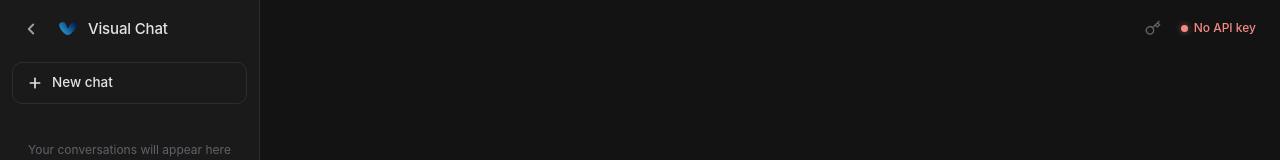
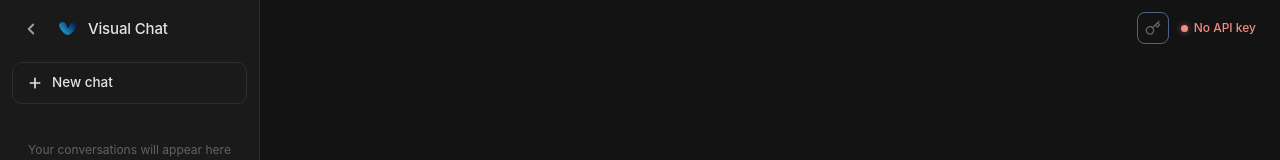
Before and after one commit to Hamzathul-karrar/Visual-chat, a React (Vite) app: page / in a window 1280 px wide. Shown: the top 160 px of the page. Built offline with nearby package versions, Linux system fonts and the light colour scheme; a web font is replaced by a local one.

Commit message:
api key button highlight

```diff
--- a/src/components/ChatContainer.jsx
+++ b/src/components/ChatContainer.jsx
@@ -117,16 +117,14 @@ export default function ChatContainer() {
               className="flex items-center justify-center w-8 h-8 rounded-lg text-vc-faint hover:text-vc-blue transition-all duration-200"
               style={{
                 background: 'none',
-                border: '1px solid transparent',
+                border: '1px solid rgba(138,180,248,0.5)',
                 cursor: 'pointer',
               }}
               onMouseEnter={(e) => {
                 e.currentTarget.style.background = 'rgba(138,180,248,0.08)';
-                e.currentTarget.style.borderColor = 'rgba(138,180,248,0.15)';
               }}
               onMouseLeave={(e) => {
                 e.currentTarget.style.background = 'none';
-                e.currentTarget.style.borderColor = 'transparent';
               }}
             >
               <svg width="16" height="16" viewBox="0 0 24 24" fill="none" stroke="currentColor" strokeWidth="2" strokeLinecap="round" strokeLinejoin="round">
```
